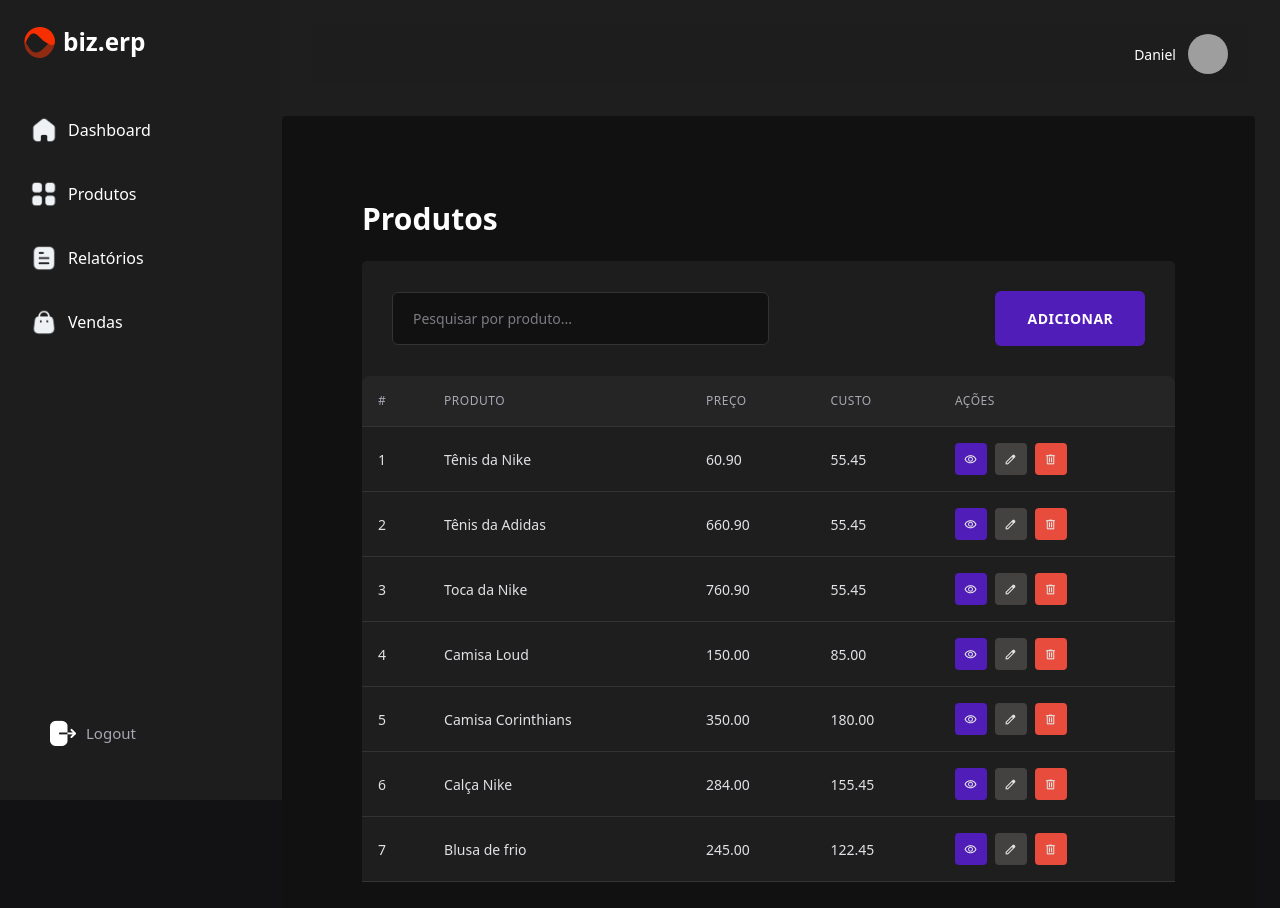
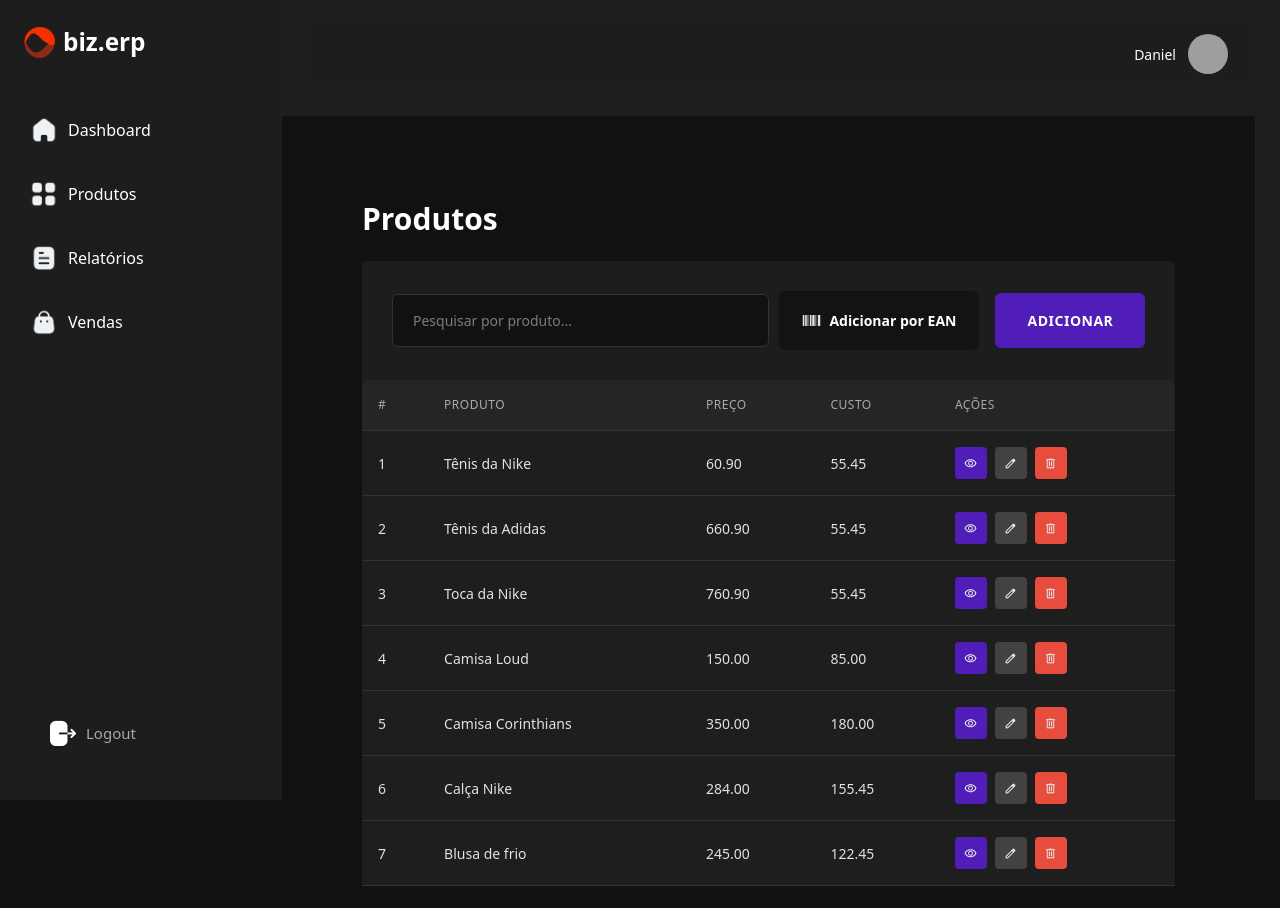
Before and after one commit to MateusAmaroDaSilva/BizCommerce, a React (Create React App) app: page /produto in a window 1280 px wide. Shown: the top 908 px of the page. Built offline with nearby package versions, Linux system fonts and the light colour scheme; grey boxes are pictures that could not be loaded.

Commit message:
Front-end

```diff
--- a/src/produto.css
+++ b/src/produto.css
@@ -196,6 +196,53 @@ header h1 {
     opacity: 0.7;
 }
 
+.ean-button {
+    display: flex;
+    align-items: center;
+    gap: 8px;                /* espaço entre ícone e texto */
+    padding: 20px 20px;      /* controle de altura e largura */
+    background-color: var(--delete-button); /* cor do fundo (ex: #1E1E1E) */
+    color: var(--text-color);          /* texto branco */
+    border: none;                     /* sem borda visível */
+    border-radius: 6px;               /* cantos levemente arredondados */
+    cursor: pointer;
+    font-size: 14px;
+    font-weight: 600;
+    margin-left: auto;
+    margin-right: 16px; /* espaço entre EAN e Adicionar */
+    transition: background-color 0.2s ease, transform 0.2s ease;
+  }
+
+  /* Ícone de código de barras no botão */
+  /* Define largura fixa ou máxima para o botão */
+.ean-button {
+    display: flex;
+    align-items: center;
+    gap: 8px;
+    width: 200px;          /* <— largura fixa desejada */
+    max-width: none;       /* garante que não herde outro max-width */
+    padding: 18 px 0;       /* padding só vertical, horizontal zero */
+    justify-content: center; /* centraliza conteúdo dentro do width */
+    background-color: var(--hover-color);
+    color: var(--text-color);
+    border: none;
+    border-radius: 6px;
+    cursor: pointer;
+    font-size: 14px;
+    font-weight: 600;
+    transition: background-color 0.2s ease, transform 0.2s ease;
+  }
+
+  /* Hover com leve escurecimento e elevação */
+  .ean-button:hover {
+    transform: translateY(-1px);
+  }
+
+  /* Se precisar de uma variante de fundo bem escura, crie: */
+  .ean-button.dark {
+    background-color: #111; /* igual ao fundo dos cards */
+  }
+
 .add-button {
     width: 150px;
     height: 55px;
--- a/src/produto.jsx
+++ b/src/produto.jsx
@@ -67,6 +67,12 @@ const Produto = () => {
             value={searchTerm}
             onChange={handleSearch}
           />
+
+        <button className="ean-button">
+              <img src="./img/codigobarras.png" alt="EAN" className="ean-icon" />
+              Adicionar por EAN
+        </button>
+
           <button className="add-button">Adicionar</button>
         </div>
 
```
Also changed, not shown: public/img/codigobarras.png (added).
